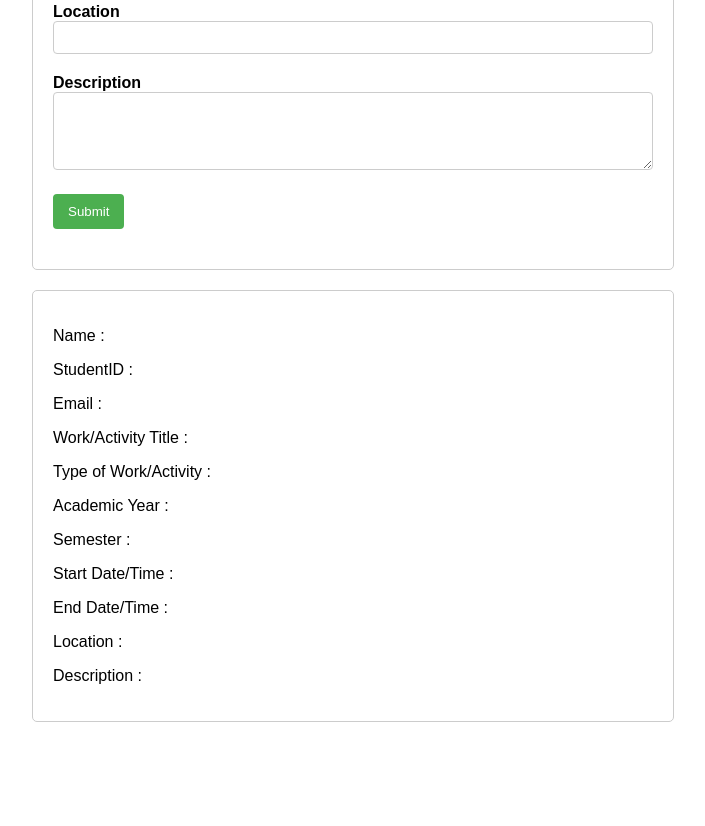
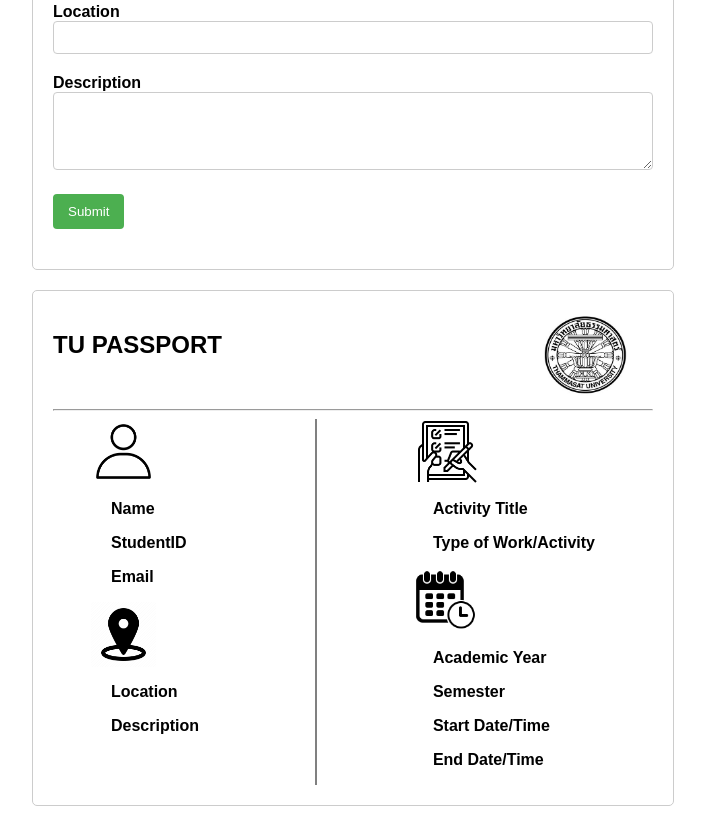
Before and after one commit to phuwalit/CS100-Project-G14, a plain HTML site: page JS/index.html in a window 1280 px wide. Shown: the part 820-1646 px from the top of the page, without its empty margins (287-992 px from the left). Before the commit the page ends 1562 px from the top, so only its background shows below. Drawn offline with Linux system fonts and the light colour scheme.

Commit message:
30-11-3rd

```diff
--- a/JS/index.html
+++ b/JS/index.html
@@ -115,19 +115,37 @@
       </div>
     </form>
   </div>
+
   <div class="showinfo">
-    <p>Name : <span id="outputName"></span></p>
-    <p>StudentID : <span id="outputStudentID"></span></p>
-    <p>Email : <span id="outputEmail"></span></p>
-    <p>Work/Activity Title : <span id="outputWorkTitle"></span></p>
-    <p>Type of Work/Activity : <span id="outputActivityType"></span></p>
-    <p>Academic Year : <span id="outputAcademicYear"></span></p>
-    <p>Semester : <span id="outputSemester"></span></p>
-    <p>Start Date/Time : <span id="outputStartDate"></span></p>
-    <p>End Date/Time : <span id="outputEndDate"></span></p>
-    <p>Location : <span id="outputLocation"></span></p>
-    <p>Description : <span id="outputDescription"></span></p>
+    <div class="head-info-box">
+      <h2 >TU PASSPORT</h2>
+      <div class="square" style="width: 95px;height: 90px;"><img class="img-icon" style="width: 95px;height: 90px;" src="image/tuicon.png" alt="picture"></div>
+  </div><hr>
 
+   <div class="info-box">
+    <div class="info-box1">
+    <div class="square"><img class="img-icon" src="image/profile.png"alt="picture"></div>
+    <p><b>Name</b><br><span id="outputName"></span></p>
+    <p><b>StudentID</b><br><span id="outputStudentID"></span></p>
+    <p><b>Email</b><br><span id="outputEmail"></span></p>
+    <div class="square"><img class="img-icon" src="image/location.png"alt="picture"></div>
+    <p><b>Location</b><br><span id="outputLocation"></span></p>
+    <p><b>Description</b><br><span id="outputDescription"></span></p>
+  </div>
+
+  <div class="vertical-line" ></div>
+
+  <div class="info-box2">
+    <div class="square"><img class="img-icon" src="image/work.png"alt="picture"></div>
+    <p><b>Activity Title </b><br> <span id="outputWorkTitle"></span></p>
+    <p><b>Type of Work/Activity </b><br><span id="outputActivityType"></span></p>
+    <div class="square"><img class="img-icon" src="image/date.png"alt="picture"></div>
+    <p><b>Academic Year </b><br> <span id="outputAcademicYear"></span></p>
+    <p><b>Semester </b><br> <span id="outputSemester"></span></p>
+    <p><b>Start Date/Time </b><br> <span id="outputStartDate"></span></p>
+    <p><b>End Date/Time </b><br> <span id="outputEndDate"></span></p>
+   </div>
+  </div>
 
   </div>
 
--- a/JS/styles.css
+++ b/JS/styles.css
@@ -87,4 +87,48 @@ body {
     padding: 20px;
     border: 1px solid #ccc;
     border-radius: 5px;
+
   }
+  .vertical-line {
+    border-left: 2px solid gray;
+    height: auto;
+}
+ .info-box{
+  display: flex;
+  justify-content: space-around
+ }
+ .square{
+  width: 65px;
+  height: 65px;
+
+ }
+
+ .info-box2{
+
+ }
+ .head-info-box{
+  display: flex;
+  justify-content: space-between;
+ }
+ .img-icon{
+  width: 65px;
+  height: 65px;
+  margin-left: -20px;
+ }
+ @media only screen and (max-width: 768px){
+  /* For mobile phones: */
+body{
+  transform: scale(0.8);
+}
+ }
+ @media only screen and (min-width: 600px){
+/* For tablets: */
+body{
+  transform: scale(0.9);
+}
+ }
+ @media only screen and (min-width: 768px){
+ body{
+  transform: scale(1);
+}
+ }
```
Also changed, not shown: JS/image/date.png (added), JS/image/location.png (added), JS/image/profile.png (added), JS/image/tuicon.png (added), JS/image/work.png (added).
